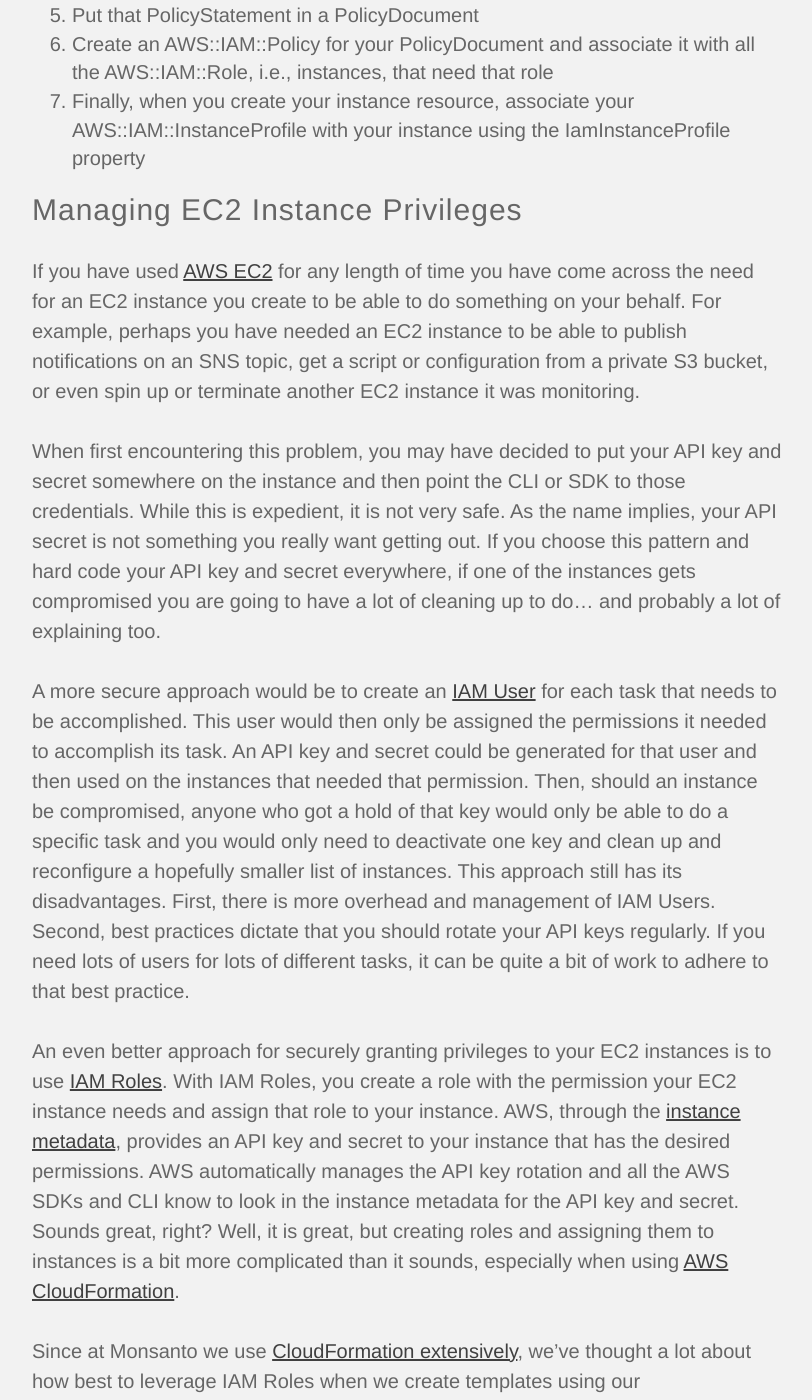
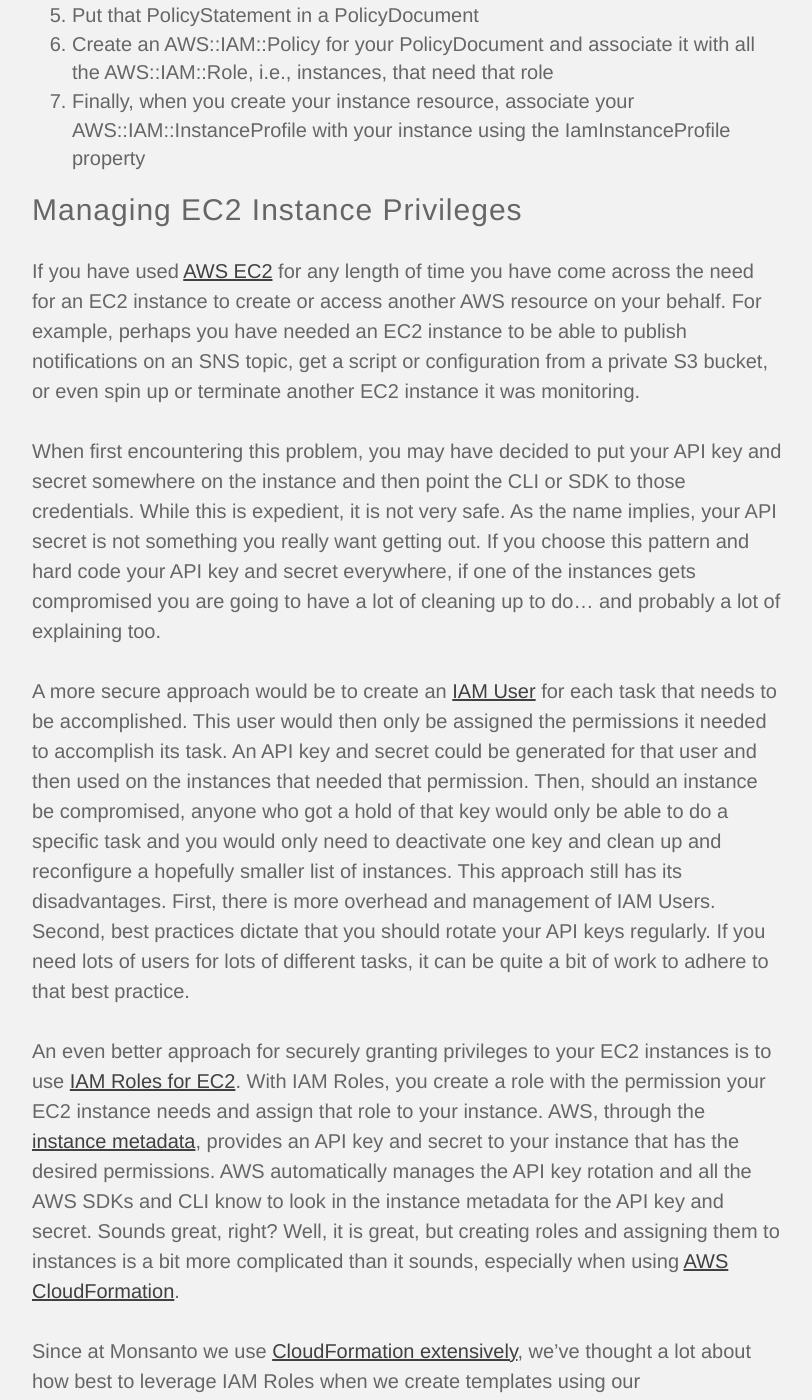
Before and after one commit to timwilliate/engineering-blog, a Jekyll site: the page built from _posts/2015-10-07-demystifying-iam-roles.md, in a window 1280 px wide and 1400 px high, scrolled down 873 px. Shown: the whole window, without its empty margins (233-1045 px from the left). Built offline with Jekyll 4.4.1, drawn with Linux system fonts in a browser that asks for light colours; nearby versions of some CDN libraries; some web fonts are replaced; Markdown is read by kramdown in place of the engine named in the settings.

Commit message:
improve wording

```diff
--- a/_posts/2015-10-07-demystifying-iam-roles.md
+++ b/_posts/2015-10-07-demystifying-iam-roles.md
@@ -31,8 +31,8 @@
 ## Managing EC2 Instance Privileges
 
 If you have used [AWS EC2][ec2] for any length of time you have come
-across the need for an EC2 instance you create to be able to do
-something on your behalf.  For example, perhaps you have needed an EC2
+across the need for an EC2 instance to create or access another AWS
+resource on your behalf.  For example, perhaps you have needed an EC2
 instance to be able to publish notifications on an SNS topic, get a
 script or configuration from a private S3 bucket, or even spin up or
 terminate another EC2 instance it was monitoring.
@@ -65,9 +65,9 @@
 [iam-user]: https://aws.amazon.com/iam/details/manage-users/ (AWS IAM User Documentation)
 
 An even better approach for securely granting privileges to your EC2
-instances is to use [IAM Roles][iam-roles].  With IAM Roles, you
-create a role with the permission your EC2 instance needs and assign
-that role to your instance.  AWS, through the
+instances is to use [IAM Roles for EC2][iam-roles].  With IAM Roles,
+you create a role with the permission your EC2 instance needs and
+assign that role to your instance.  AWS, through the
 [instance metadata][metadata], provides an API key and secret to your
 instance that has the desired permissions.  AWS automatically manages
 the API key rotation and all the AWS SDKs and CLI know to look in the
```
